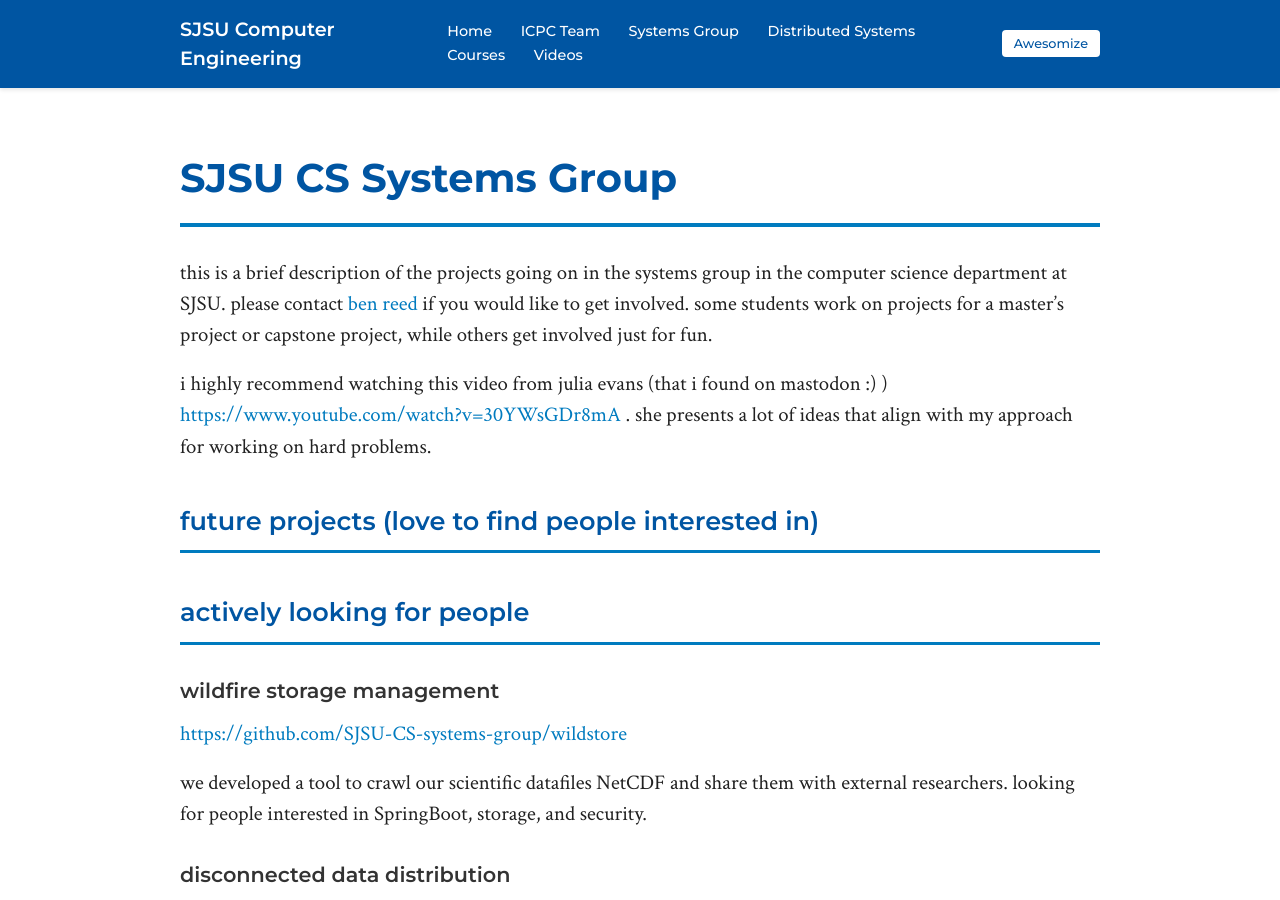
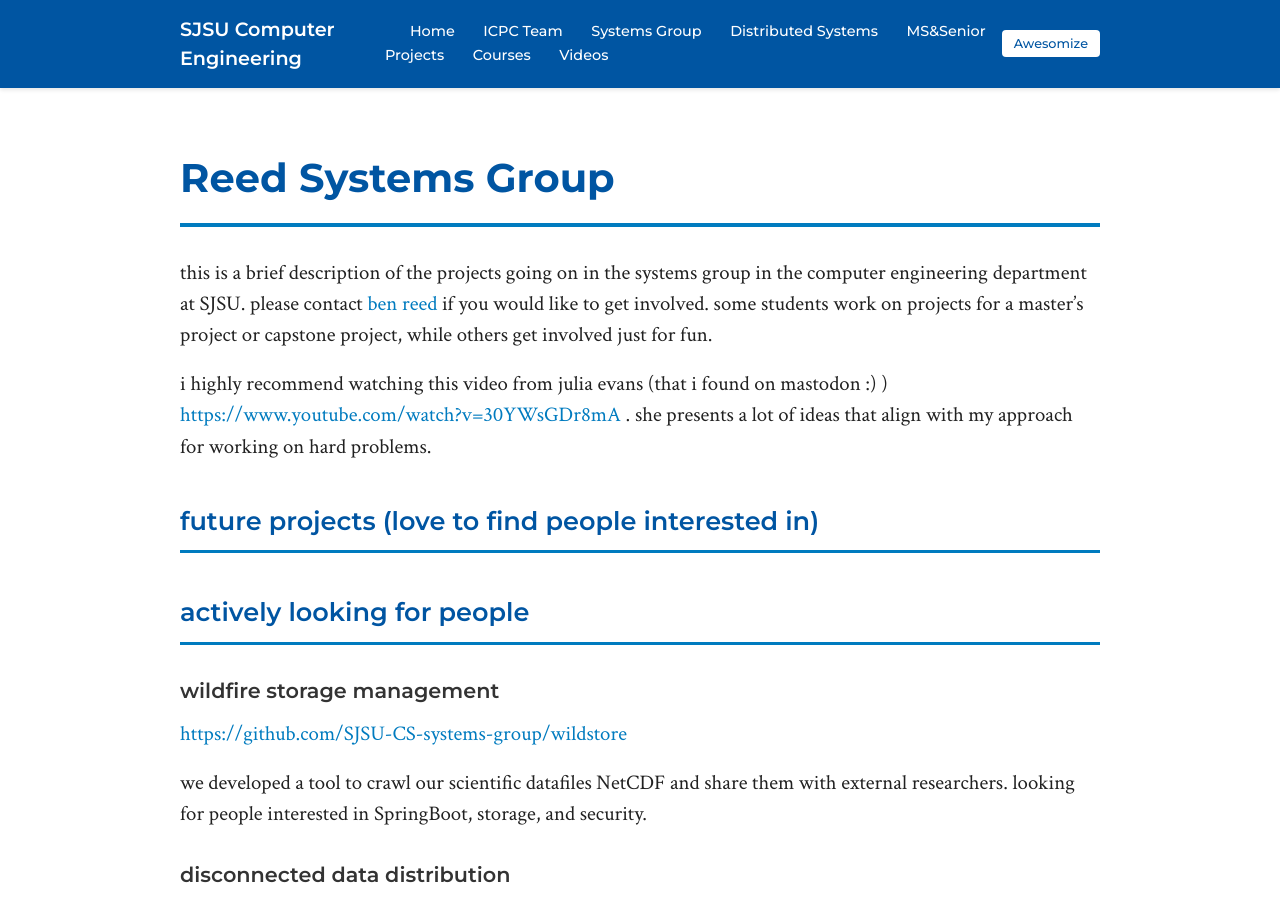
Before and after one commit to breed/benreed-sjsu, a Jekyll site: the page built from systems-group/index.md, in a window 1280 px wide and 900 px high. Built offline with Jekyll 4.4.1, drawn with Linux system fonts in a browser that asks for light colours.

Commit message:
added projects page

```diff
--- a/_layouts/default.html
+++ b/_layouts/default.html
@@ -17,6 +17,7 @@
                 <a href="{{ '/icpc/' | relative_url }}">ICPC Team</a>
                 <a href="{{ '/systems-group/' | relative_url }}">Systems Group</a>
                 <a href="{{ '/distributed-systems/' | relative_url }}">Distributed Systems</a>
+                <a href="{{ '/projects/' | relative_url }}">MS&Senior Projects</a>
                 <a href="{{ '/experimental-courses/' | relative_url }}">Courses</a>
                 <a href="{{ '/videos/' | relative_url }}">Videos</a>
             </nav>
--- a/systems-group/index.md
+++ b/systems-group/index.md
@@ -1,10 +1,10 @@
 ---
 layout: default
-title: SJSU CS Systems Group
-page_title: SJSU CS Systems Group
+title: Reed Systems Group
+page_title: Reed Systems Group
 ---
 
-this is a brief description of the projects going on in the systems group in the computer science department at SJSU. please contact [ben reed](../) if you would like to get involved. some students work on projects for a master's project or capstone project, while others get involved just for fun.
+this is a brief description of the projects going on in the systems group in the computer engineering department at SJSU. please contact [ben reed](../) if you would like to get involved. some students work on projects for a master's project or capstone project, while others get involved just for fun.
 
 i highly recommend watching this video from julia evans (that i found on mastodon :) ) <https://www.youtube.com/watch?v=30YWsGDr8mA> . she presents a lot of ideas that align with my approach for working on hard problems.
 
```
Also changed, not shown: projects/index.md (added, +14 -0 lines).
